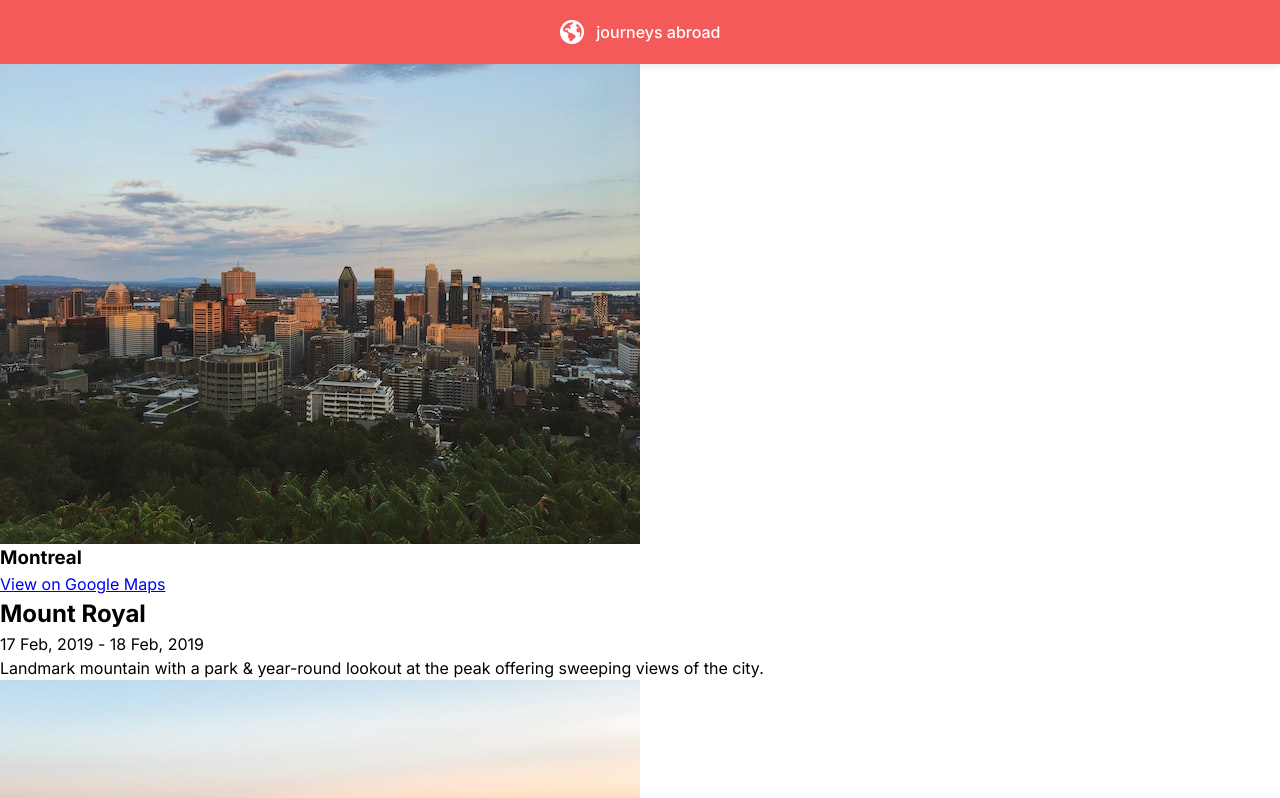
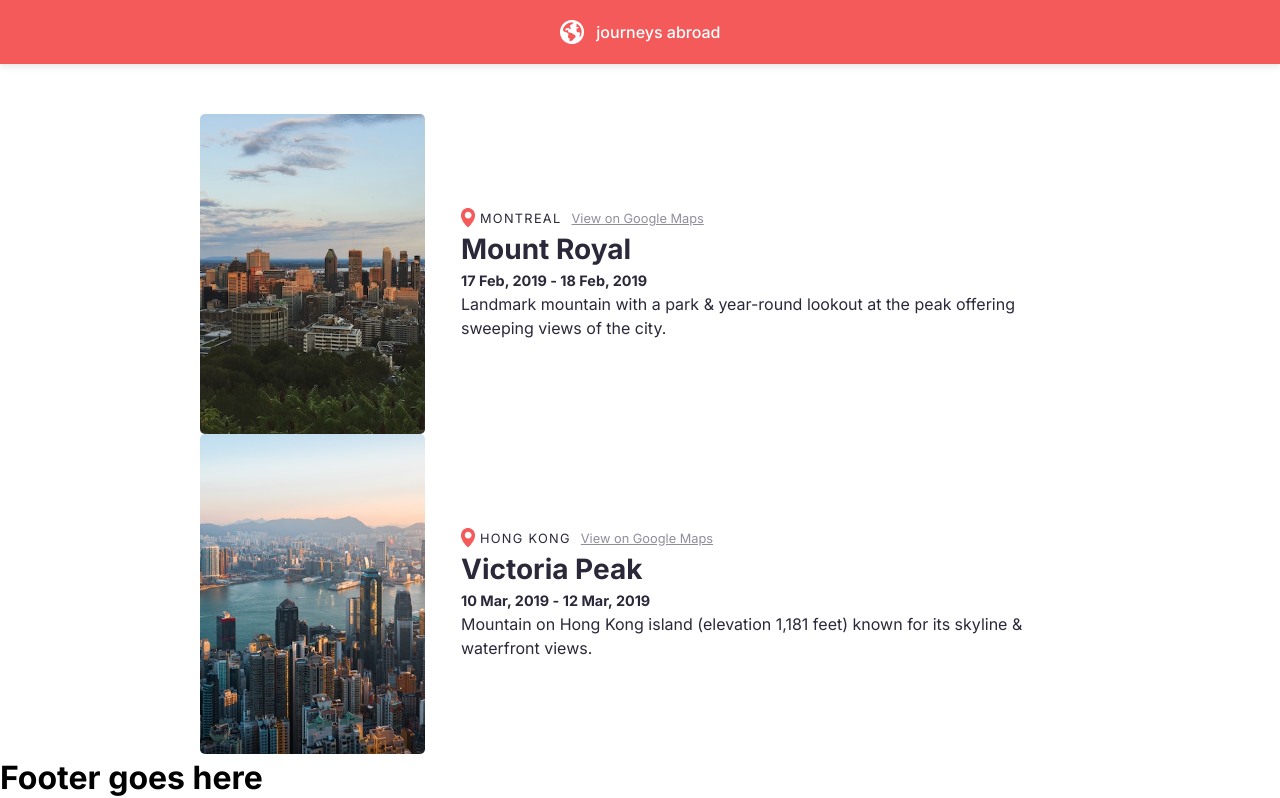
Before and after one commit to reginaldwong/travel-journal, a React (Vite) app: page / in a window 1280 px wide. Shown: the top 798 px of the page. Built offline with nearby package versions, Linux system fonts and the light colour scheme.

Commit message:
edit card styling

```diff
--- a/src/App.css
+++ b/src/App.css
@@ -72,13 +72,18 @@ select {
     scroll-behavior: auto !important;
   }
 }
-
-/* * {
+/*
+* {
   border: 1px solid red;
 } */
 
 body {
   font-family: Inter, sans-serif;
+}
+
+section {
+  padding-left: 20px;
+  padding-right: 20px;
 }
 
 /* NAVBAR COMPONENT */
@@ -96,3 +101,66 @@ nav {
 .navbar--icon {
   margin-right: .8rem;
 }
+
+/* Card Component */
+.card--image {
+  width: 225px;
+  height: 320px;
+  border-radius: 5px;
+  object-fit: cover;
+}
+
+.cards-list {
+  display: flex;
+  flex-direction: column;
+  margin-top: 50px;
+}
+
+.card {
+  display: flex;
+  margin: 0 auto;
+  max-width: 55rem;
+}
+
+.card--location {
+  display: flex;
+  align-items: center;
+}
+
+.card--location > img {
+  margin-right: 5px;
+}
+
+.card--location > h2 {
+  text-transform: uppercase;
+  font-weight: 400;
+  font-size: .8rem;
+  letter-spacing: .10em;
+  margin-right: 10px;
+}
+
+.card--link {
+  color: #918E9B;
+  font-weight: 400;
+  font-size: .8rem;
+}
+
+.card--stats {
+  flex-direction: column;
+  color: #2B283A;
+  align-self: center;
+  margin-left: 2.25rem;
+}
+
+.card--title {
+  font-size: 1.75rem;
+}
+
+.card--dates {
+  font-weight: 700;
+  font-size: .9rem;
+}
+
+.card--description {
+  font-size: 1rem;
+}
--- a/src/components/Card.jsx
+++ b/src/components/Card.jsx
@@ -3,11 +3,15 @@ import React from "react"
 const Card = (props) => {
     return (
         <div className="card">
-            <img src={props.item.imageUrl} alt="" />
-            <h3>{props.item.location}</h3> <a href={props.item.googleMapsUrl}>View on Google Maps</a>
-            <h2>{props.item.title}</h2>
-            <p>{props.item.startDate} - {props.item.endDate}</p>
-            <p>{props.item.description}</p>
+            <img src={props.item.imageUrl} alt="" className="card--image" />
+            <div className="card--stats">
+            <div className="card--location"> <img src="/public/assets/pin.png" alt="pin" /> <h2>{props.item.location} </h2>
+                <a href={props.item.googleMapsUrl} className="card--link" target="_blank">View on Google Maps</a>
+            </div>
+            <h2 className="card--title">{props.item.title}</h2>
+            <p className="card--dates">{props.item.startDate} - {props.item.endDate}</p>
+            <p className="card--description">{props.item.description}</p>
+            </div>
         </div>
     )
 }
```
Also changed, not shown: public/assets/pin.png (added).
